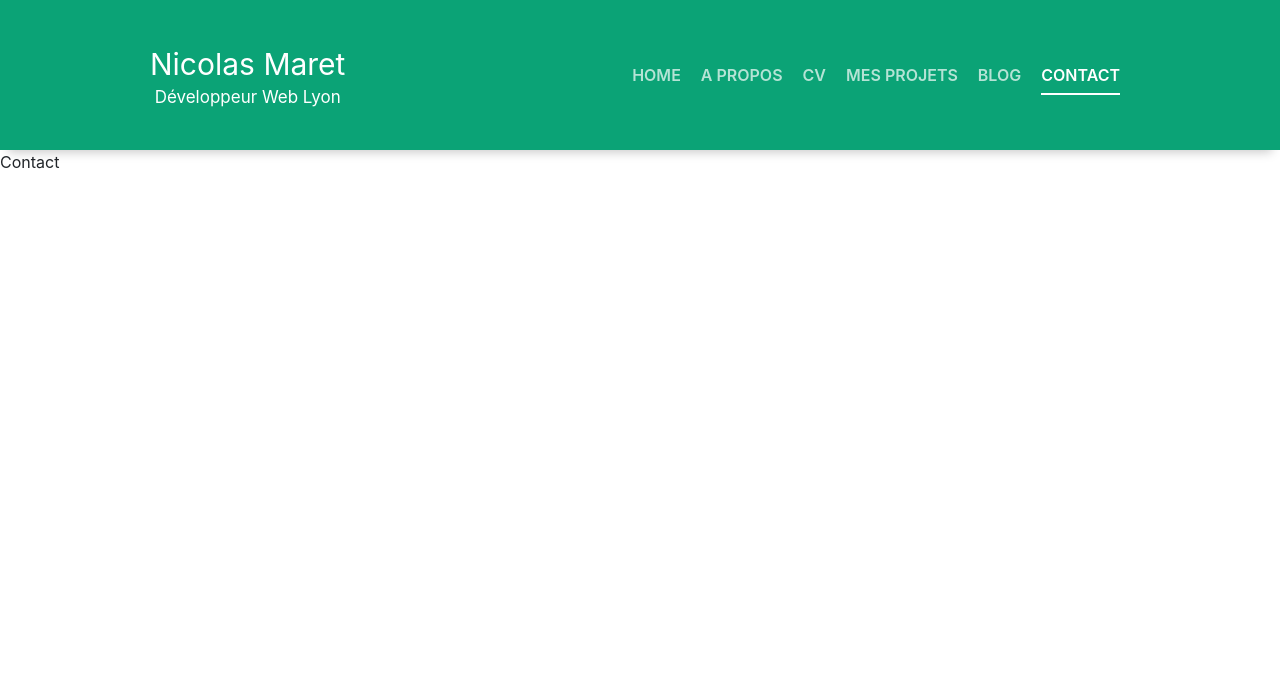
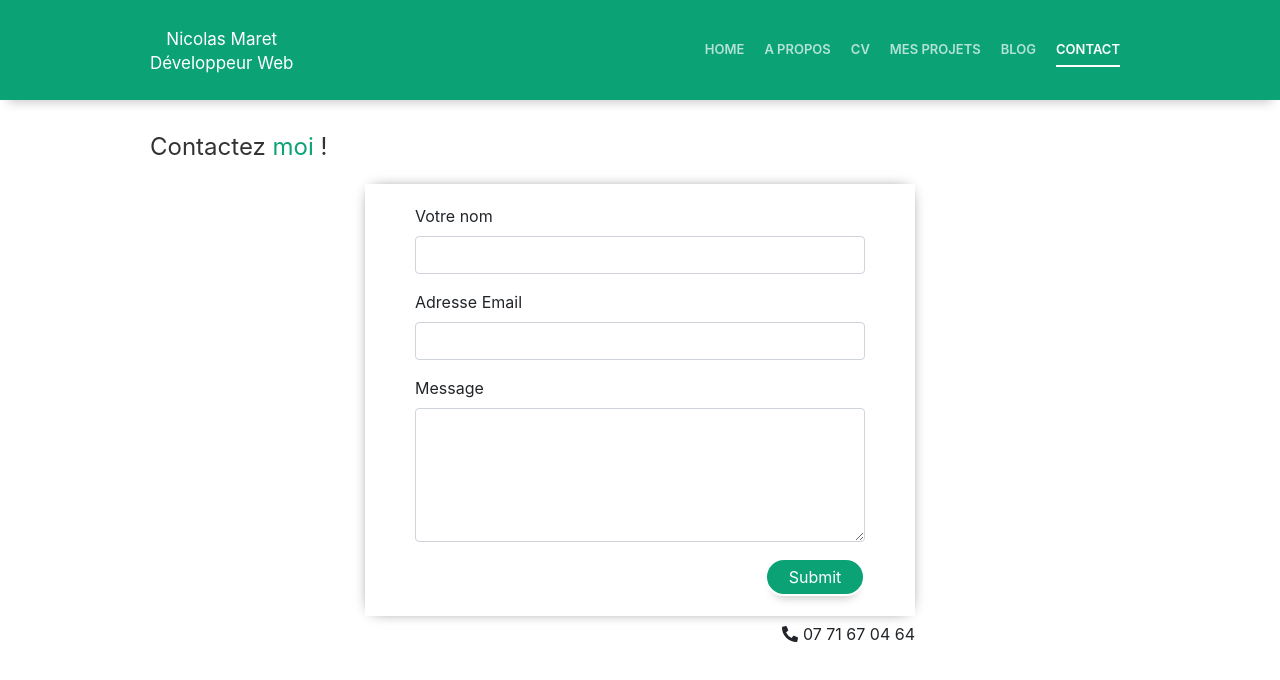
Before and after one commit to Nic0mrt/my-gatsby-portefolio, a Gatsby site: page /Contact in a window 1280 px wide. Built offline with nearby package versions, Linux system fonts and the light colour scheme; Gatsby itself is replaced by a stand-in of ours.

Commit message:
add contact form page

```diff
--- a/package.json
+++ b/package.json
@@ -11,15 +11,15 @@
     "@fortawesome/react-fontawesome": "^0.1.11",
     "bootstrap": "^4.5.0",
     "gatsby": "^2.23.12",
-    "gatsby-image": "^2.4.9",
+    "gatsby-image": "^2.4.13",
     "gatsby-plugin-fontawesome-css": "^1.0.0",
     "gatsby-plugin-manifest": "^2.4.14",
     "gatsby-plugin-offline": "^3.2.13",
     "gatsby-plugin-react-helmet": "^3.3.6",
-    "gatsby-plugin-sharp": "^2.6.14",
+    "gatsby-plugin-sharp": "^2.6.19",
     "gatsby-source-filesystem": "^2.3.14",
     "gatsby-source-strapi": "0.0.12",
-    "gatsby-transformer-sharp": "^2.5.7",
+    "gatsby-transformer-sharp": "^2.5.11",
     "moment": "^2.27.0",
     "prop-types": "^15.7.2",
     "react": "^16.12.0",
--- a/src/components/Header.js
+++ b/src/components/Header.js
@@ -11,7 +11,7 @@ const Header = props => {
       <Link to={"/"} style={{ textDecoration: "none" }}>
         <div className="menu__title">
           <p>Nicolas Maret</p>
-          <h1>Développeur Web Lyon</h1>
+          <h1>Développeur Web</h1>
         </div>
       </Link>
 
--- a/src/components/header.css
+++ b/src/components/header.css
@@ -30,7 +30,7 @@
 
 .menu__title p {
   margin: 0;
-  font-size: 30px;
+  font-size: 17px;
   color: #fff;
 }
 
@@ -57,7 +57,7 @@
   margin: 10px;
   text-transform: uppercase;
   font-weight: 600;
-  font-size: medium;
+  font-size: small;
   text-align: center;
 }
 
@@ -112,11 +112,11 @@
   transition: 0.4s ease-in-out;
 }
 .menu__social-medias i:hover {
-  background-color: #ffffff63;
+  background-color: #ffffff;
 }
 
 .menu__download-btn {
-  border: solid 2px #ffffff;
+  border: solid 2px #fff;
   padding: 15px;
   font-weight: 600;
   border-radius: 30px;
--- a/src/components/menu.css
+++ b/src/components/menu.css
@@ -3,7 +3,7 @@
 }
 
 .menu-icon {
-  position: absolute;
+  position: fixed;
   height: 48px;
   width: 48px;
   border-radius: 30px;
@@ -59,7 +59,7 @@
   height: 100%;
   box-sizing: border-box;
   width: 0;
-  position: absolute;
+  position: fixed;
   top: 0;
   right: 0;
   background-color: #0ba376;
@@ -80,7 +80,7 @@
   .menu {
     position: relative;
     display: flex;
-    height: 150px;
+    height: 100px;
     width: 100%;
   }
   .menu.open {
--- a/src/pages/Blog.js
+++ b/src/pages/Blog.js
@@ -2,7 +2,7 @@ import React from "react"
 import Layout from "../components/Layout"
 import SEO from "../components/seo"
 import PostCard from "../components/PostCard"
-import { StaticQuery, graphql } from "gatsby"
+import { graphql } from "gatsby"
 import "./blog.css"
 
 const Blog = ({ data }) => {
--- a/src/pages/Contact.js
+++ b/src/pages/Contact.js
@@ -1,12 +1,98 @@
-import React from "react"
+import React, { useState } from "react"
 import Layout from "../components/Layout"
 import SEO from "../components/seo"
+import "./contact.css"
+import { FontAwesomeIcon } from "@fortawesome/react-fontawesome"
+import { faPhoneAlt } from "@fortawesome/free-solid-svg-icons"
 
 const Contact = () => {
+  const [name, setName] = useState("")
+  const [email, setEmail] = useState("")
+  const [message, setMessage] = useState("")
+
+  const handleSubmit = async e => {
+    e.preventDefault()
+    const form = e.target
+    const formData = new FormData()
+    formData.append("name", name)
+    formData.append("email", email)
+    formData.append("message", message)
+
+    const res = await fetch(
+      "https://formbucket.com/f/buk_yzdVeYupoCavGk0I0J26pcQT",
+      { method: "POST", body: formData }
+    )
+
+    if (res.status === 200) {
+      form.reset()
+      alert("message bien envoyé")
+    } else {
+      alert("erreur d'envoie")
+    }
+  }
+
+  const handleInputChange = e => {
+    const input = e.target.name
+    switch (input) {
+      case "name":
+        setName(e.target.value)
+        break
+      case "email":
+        setEmail(e.target.value)
+        break
+      default:
+        setMessage(e.target.value)
+        break
+    }
+  }
+
   return (
     <Layout>
       <SEO title="Contact" />
-      <div>Contact</div>
+      <div className="contact-section">
+        <h3 className="contact-title">
+          Contactez <span>moi</span> !
+        </h3>
+        <form className="contact-form" method="POST" onSubmit={handleSubmit}>
+          <div className="form-group">
+            <label htmlFor="name">Votre nom</label>
+            <input
+              required
+              name="name"
+              type="text"
+              className="form-control"
+              onChange={handleInputChange}
+            />
+          </div>
+          <div className="form-group">
+            <label htmlFor="email">Adresse Email</label>
+            <input
+              required
+              name="email"
+              type="email"
+              className="form-control"
+              aria-describedby="emailHelp"
+              onChange={handleInputChange}
+            />
+          </div>
+          <div className="form-group">
+            <label htmlFor="message">Message</label>
+            <textarea
+              required
+              name="message"
+              className="form-control"
+              rows="5"
+              onChange={handleInputChange}
+            ></textarea>
+          </div>
+          <button type="submit" className="submit-btn">
+            Submit
+          </button>
+          <p className="phone-contact">
+            <FontAwesomeIcon icon={faPhoneAlt} size="1x" /> 07 71 67 04 64
+          </p>
+        </form>
+      </div>
     </Layout>
   )
 }
--- /dev/null
+++ b/src/pages/contact.css
@@ -0,0 +1,47 @@
+.contact-section {
+  display: block;
+  padding: 60px 20px;
+}
+.contact-title span {
+  color: #0ba376;
+}
+.contact-form {
+  background-color: #fff;
+  box-shadow: 0px 0px 15px -8px rgba(0, 0, 0, 1);
+  max-width: 550px;
+  padding: 20px 50px;
+  margin: 20px auto;
+  display: flex;
+  flex-direction: column;
+  position: relative;
+}
+
+.submit-btn {
+  background-color: #0ba376;
+  border: none;
+  padding: 5px 0;
+  color: #fff;
+  width: 100px;
+  border: solid 2px #fff;
+  border-radius: 30px;
+  align-self: flex-end;
+  box-shadow: 0px 10px 10px -8px rgba(0, 0, 0, 0.22);
+  transition: 0.4s ease-in-out;
+}
+.submit-btn:hover {
+  background-color: #fff;
+  border: solid 2px #0ba376;
+  color: #0ba376;
+}
+
+.phone-contact {
+  position: absolute;
+  right: 0;
+  bottom: -50px;
+}
+
+@media screen and (min-width: 640px) {
+  .contact-section {
+    padding: 30px 150px;
+  }
+}
```
Also changed, not shown: src/templates/article.css (+8 -5 lines), src/templates/article.js (+6 -6 lines).
